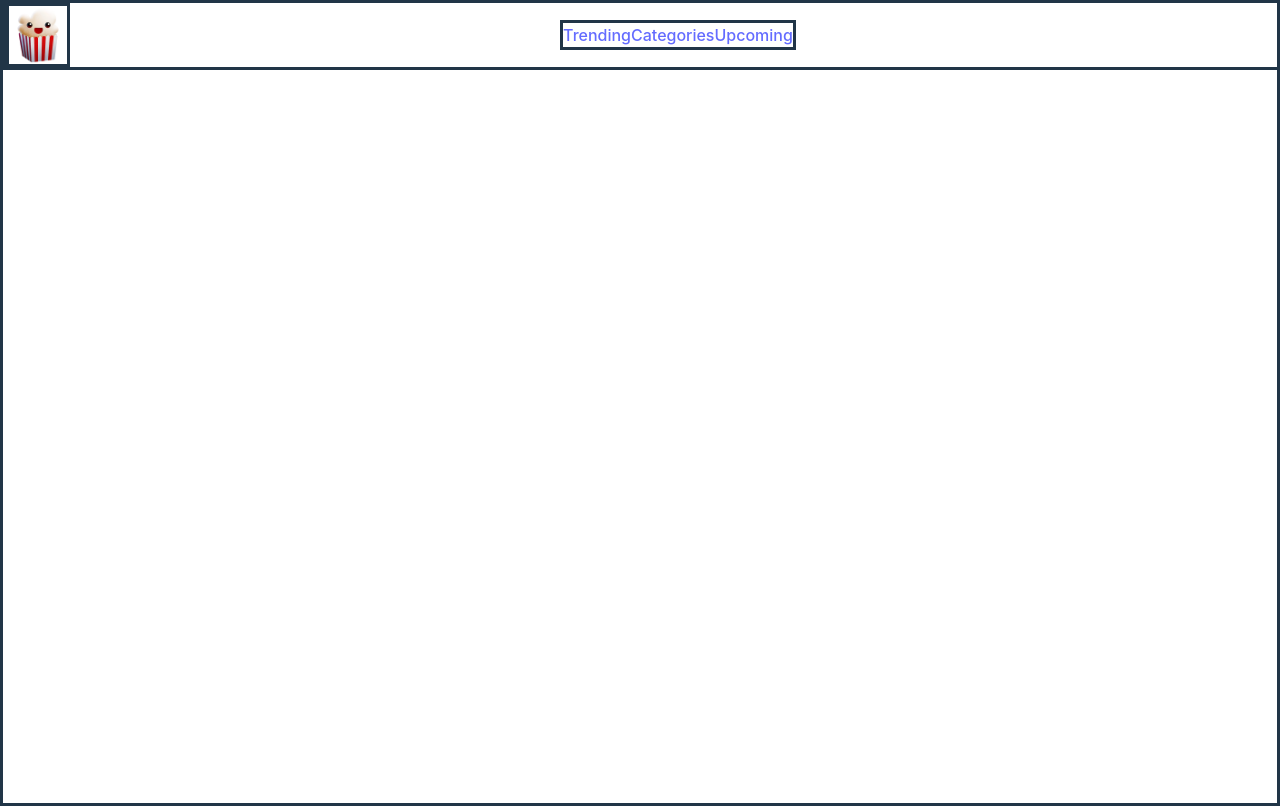
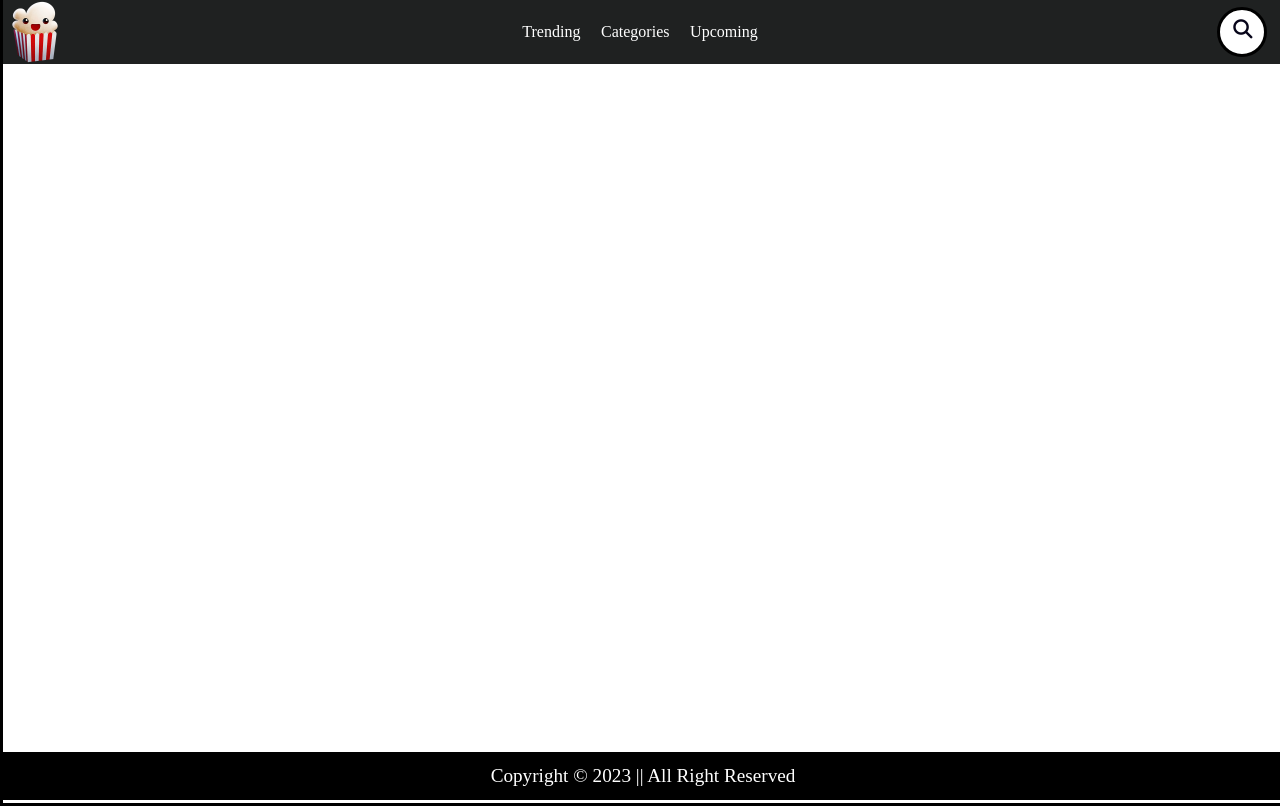
Before and after one commit to mozilla44/movies-project, a React (Vite) app: page / in a window 1280 px wide. Built offline with nearby package versions, Linux system fonts and the light colour scheme.

Commit message:
header /footer squelette+ design

```diff
--- a/index.html
+++ b/index.html
@@ -4,6 +4,7 @@
     <meta charset="UTF-8" />
     <link rel="icon" type="image/svg+xml" href="/vite.svg" />
     <meta name="viewport" content="width=device-width, initial-scale=1.0" />
+    <script src="https://kit.fontawesome.com/248ca8eece.js" crossorigin="anonymous"></script>
     <title>Vite + React + TS</title>
   </head>
   <body>
--- a/src/components/Foooter.css
+++ b/src/components/Foooter.css
@@ -0,0 +1,14 @@
+footer {
+
+    bottom: 0;
+    background-color: black;
+    color: white;
+    width: 100vw;
+    position: fixed ;
+    bottom: 0;
+    height: 3rem;
+    display: flex;
+    justify-content: center;
+    align-items: center;
+    font-size: 1.2rem;
+}
--- a/src/components/Footer.tsx
+++ b/src/components/Footer.tsx
@@ -0,0 +1,9 @@
+import "./Foooter.css"
+export const Footer = () => {
+
+return(
+    <footer>
+        <div className="copyright">Copyright © 2023 || All Right Reserved</div>
+    </footer>
+)
+}
--- a/src/components/Header.css
+++ b/src/components/Header.css
@@ -1,19 +1,124 @@
 header {
-    border: 3px solid;
+  /* border: 3px solid; */
+  background-color: rgb(31, 33, 33);
   position: fixed;
   top: 0;
   width: 100vw;
   height: 4rem;
   display: flex;
+  justify-content: space-between;
 }
 
 header img {
-    border: 3px solid;
+  /* border: 3px solid; */
   max-height: 100%;
 }
 
 .topnav {
+  /* margin: auto; */
+  /*  border: 3px solid; */
+  display: flex;
+  align-items: center;
+  /* align-items: center; */
+  justify-content: space-around;
+  width: 20%;
+  position: fixed;
+  height: 4rem;
+
+  top: 0%;
+  left: 50%;
+  /* bring your own prefixes */
+  transform: translate(-50%, 0%);
+}
+
+.topnav a {
+  text-decoration: none;
+  color: white;
+}
+
+form {
+  position: relative;
+  top: 50%;
+  left: 50%;
+  transform: translate(-50%, -50%);
+  transition: all 1s;
+  width: 50px;
+  height: 50px;
+  background: white;
+  box-sizing: border-box;
+  border-radius: 25px;
+  border: 4px solid white;
+  padding: 5px;
+}
+
+input {
+  position: absolute;
+  top: 0;
+  left: 0;
+  width: 100%;
+  height: 42.5px;
+  line-height: 30px;
+  outline: 0;
+  border: 0;
+  display: none;
+  font-size: 1em;
+  border-radius: 20px;
+  padding: 0 20px;
+}
+
+.fa {
+  box-sizing: border-box;
+  padding: 10px;
+  width: 42.5px;
+  height: 42.5px;
+  position: absolute;
+  top: 0;
+  right: 0;
+  border-radius: 50%;
+  color: #07051a;
+  text-align: center;
+  font-size: 1.2em;
+  transition: all 1s;
+}
+
+.search_form {
   border: 3px solid;
-    margin: auto;
+  margin-right: 2rem;
+}
+form:hover,
+form:valid {
+  width: 20rem;
+  cursor: pointer;
+}
 
+form:hover input,
+form:valid input {
+  display: block;
 }
+
+form:hover .fa,
+form:valid .fa {
+  background: #07051a;
+  color: white;
+}
+.searchbar {
+  /* border: 3px solid; */
+}
+
+.searchbar a {
+  display: none;
+
+  position: absolute;
+  top: 70px;
+  bottom: 0;
+  left: 0;
+  right: 12rem;
+  font-size: 20px;
+  color: white;
+  text-align: center;
+  /* width: 100%; */
+}
+
+form:valid a {
+  display: block;
+}
--- a/src/components/Header.tsx
+++ b/src/components/Header.tsx
@@ -1,8 +1,8 @@
-
-import { Link, Routes, Route, BrowserRouter} from "react-router-dom"
-import "./Header.css"
+import { Link, Routes, Route, BrowserRouter } from "react-router-dom";
+import "./Header.css";
+import { Footer } from "./Footer";
 export const Header = () => {
-    return(
+  return (
     <header className="header">
       <img src="/logo.png" className="logo" alt="logo"></img>
       <BrowserRouter>
@@ -11,7 +11,17 @@ export const Header = () => {
           <Link to="">Categories</Link>
           <Link to="">Upcoming</Link>
         </nav>
+        <div className="searchbar">
+          <form action="" className="search_form">
+            <input type="search" required />
+            <i className="fa fa-search"></i>
+            <a /* href="javascript:void(0)" */ id="clear-btn">
+            </a>
+          </form>
+        </div>
       </BrowserRouter>
+      <Footer/>
     </header>
-    )
-}
+
+  );
+};
--- a/src/index.css
+++ b/src/index.css
@@ -1,4 +1,10 @@
-:root {
+body{
+  margin:0;
+  height: 100vh;
+  width: 100vw;
+}
+
+/* :root {
   font-family: Inter, system-ui, Avenir, Helvetica, Arial, sans-serif;
   line-height: 1.5;
   font-weight: 400;
@@ -67,3 +73,4 @@ button:focus-visible {
     background-color: #f9f9f9;
   }
 }
+ */
```
Lines whose indentation alone changed are shown as unchanged.
